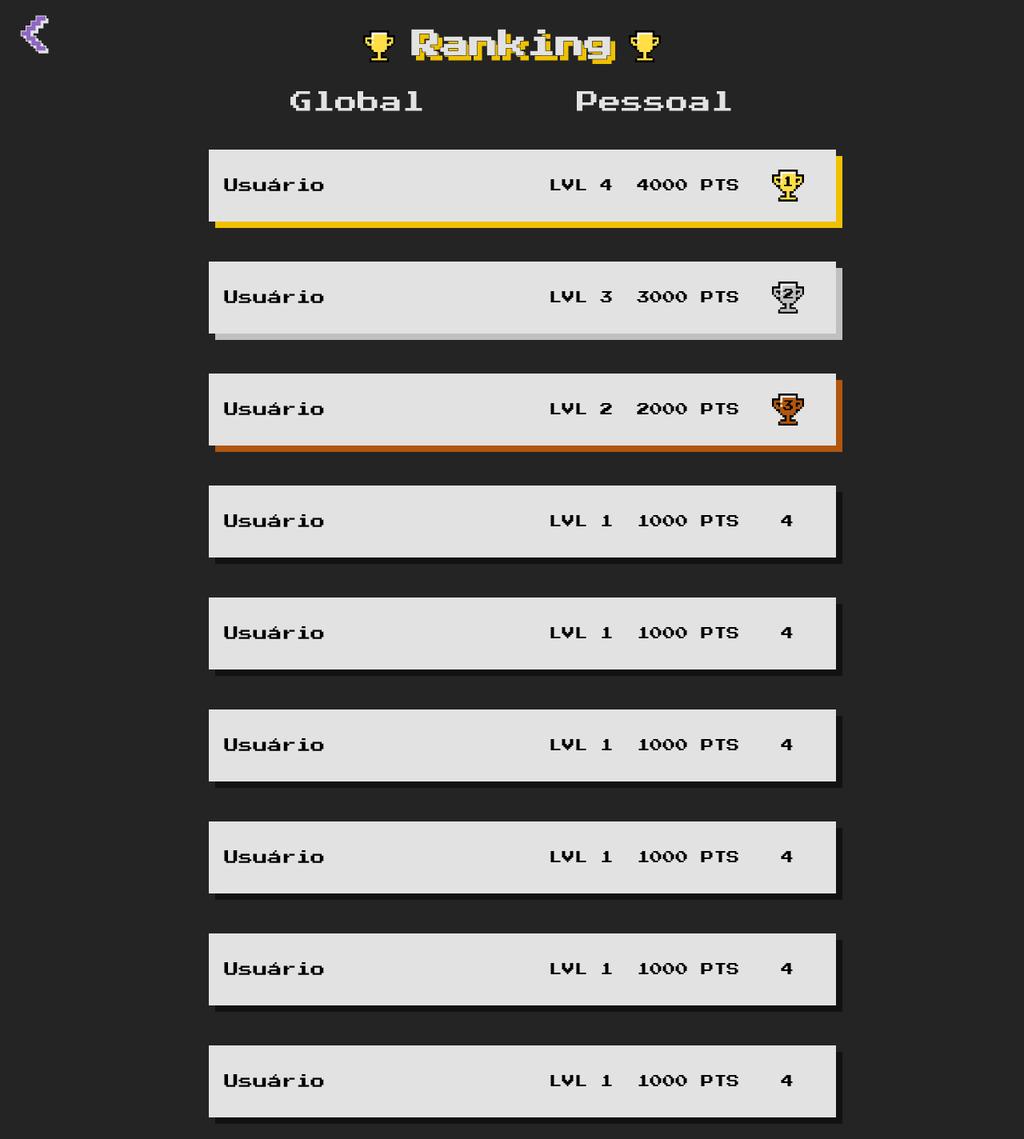
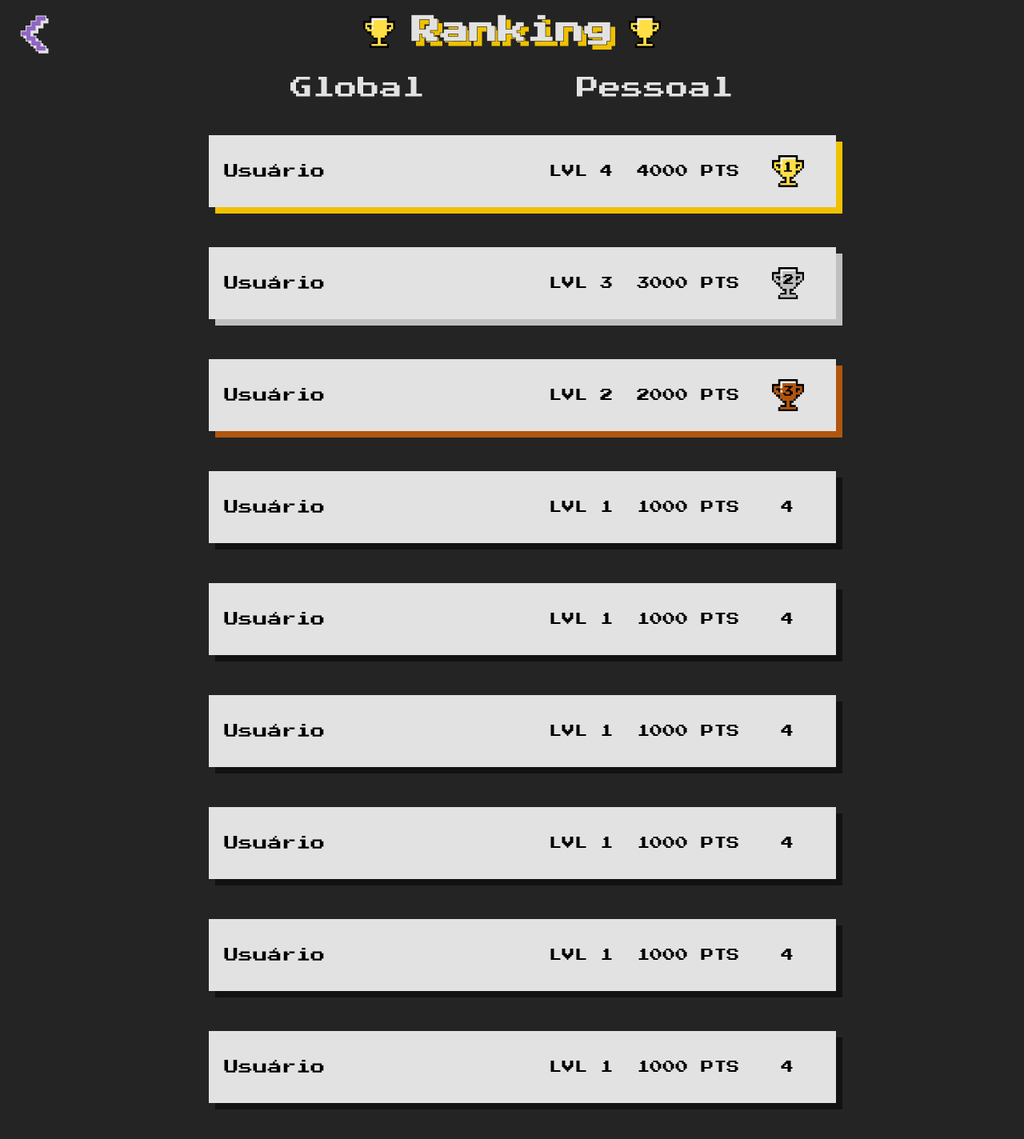
Before and after one commit to satoshi-eric/Capitetris, a PHP site: page /ranking.html in a window 1280 px wide. Shown: the whole page at 80% size. Run offline with PHP 8.4, Linux system fonts and the light colour scheme.

Commit message:
ranking .container fix

```diff
--- a/Projeto/css/ranking.css
+++ b/Projeto/css/ranking.css
@@ -5,7 +5,7 @@ body {
 }
 
 .container {
-    margin-top: 25%;
+    height: auto;
 }
 
 .container h1 {
@@ -88,6 +88,10 @@ body {
     margin: 0px 20px 0px 30px;
 }
 
+.rankingLevel {
+    margin: 0px 0px 0px 20px;
+}
+
 .rankingPosition {
     width: 40px;
     margin: 0px 20px;
@@ -145,4 +149,13 @@ body {
     .rankingCard {
         width: 73%;
     }
+
+    .rankingSpecs {
+        align-self: center;
+    }
+
+    .rankingPoints, .rankingLevel {
+        margin-left: 12px;
+    }
+
 }
--- a/Projeto/ranking.html
+++ b/Projeto/ranking.html
@@ -3,7 +3,7 @@
     <head>
         <meta charset="UTF-8">
         <meta name="viewport" content="width=device-width, initial-scale=1.0">
-        <title>Document</title>
+        <title>Ranking</title>
         <link rel="stylesheet" href="css/styles.css">
         <link rel="stylesheet" href="css/ranking.css">
     </head>
```
